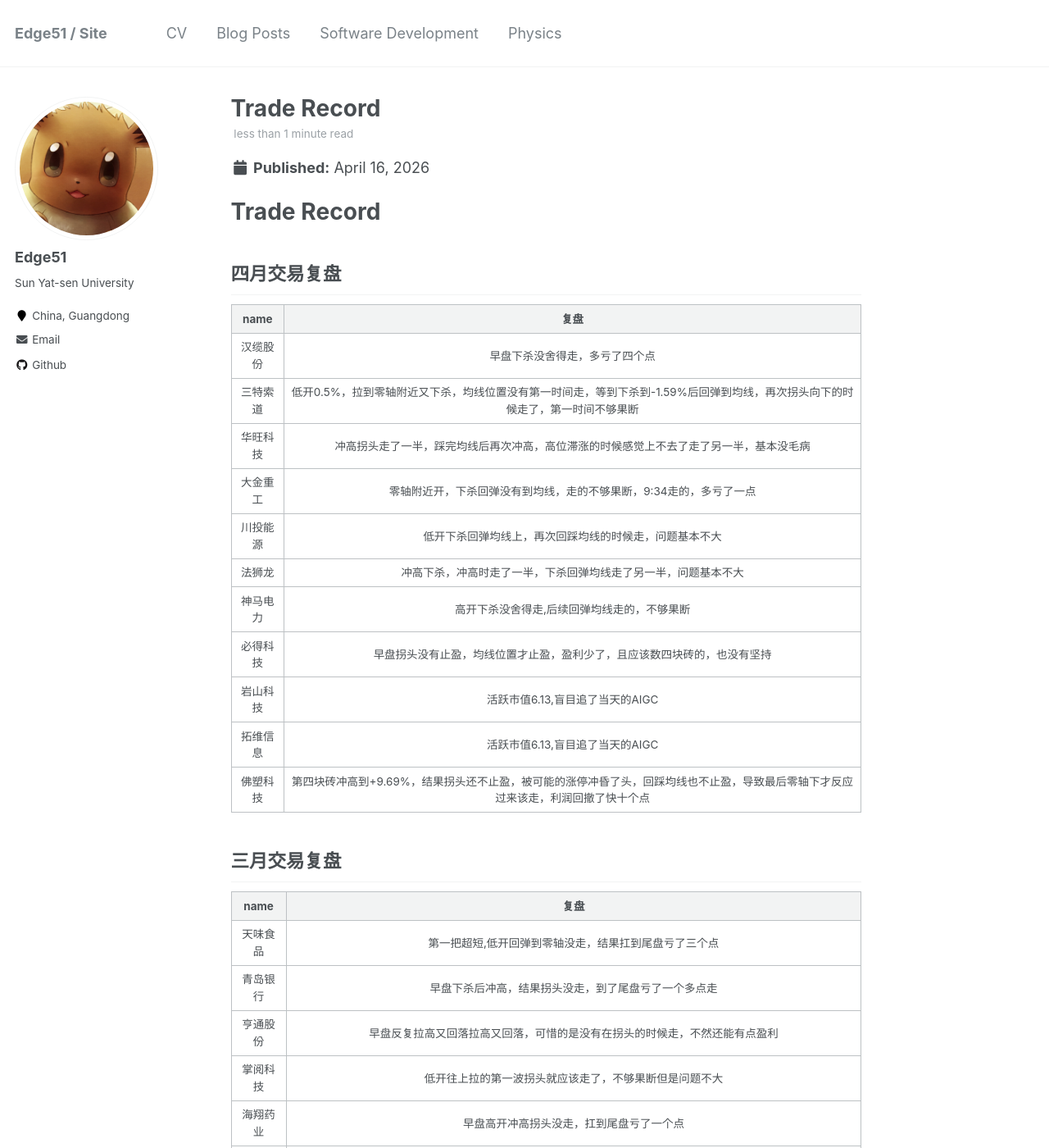
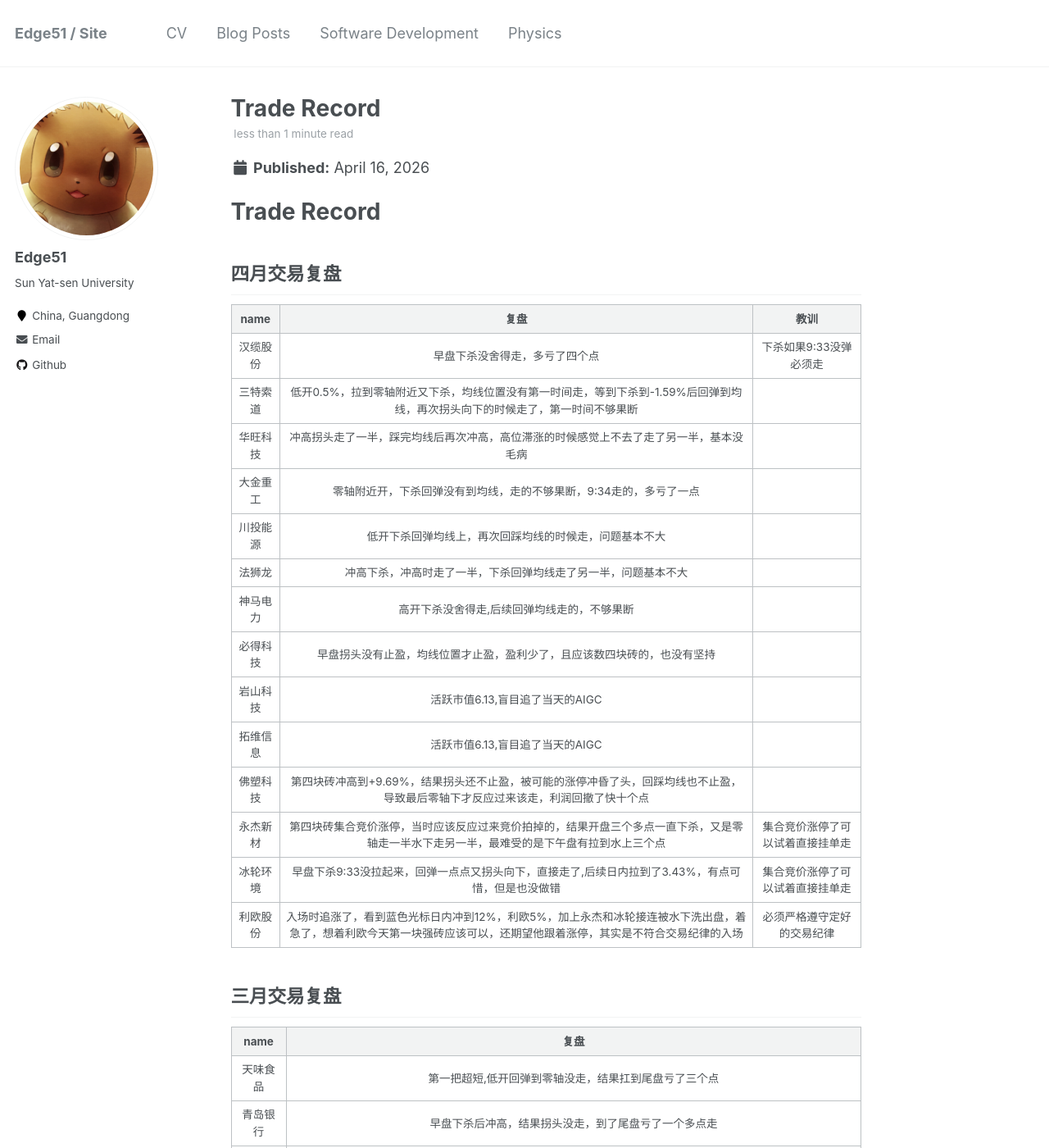
Before and after one commit to Edge51/Edge51.github.io, a Jekyll site: the page built from _posts/2026-04-16-blog-post-trade-record.md, in a window 1280 px wide and 1400 px high. Shown: the whole window at 82% size. Built offline with Jekyll 4.4.1, drawn with Linux system fonts in a browser that asks for light colours.

Commit message:
update trading record

```diff
--- a/_posts/2026-04-16-blog-post-trade-record.md
+++ b/_posts/2026-04-16-blog-post-trade-record.md
@@ -11,9 +11,9 @@ tags:
 ## 四月交易复盘
 
 
-|name|复盘|
-|:--:|:--:|
-|汉缆股份|早盘下杀没舍得走，多亏了四个点|
+|name|复盘| 教训|
+|:--:|:--:|:--:|
+|汉缆股份|早盘下杀没舍得走，多亏了四个点|下杀如果9:33没弹必须走|
 |三特索道|低开0.5%，拉到零轴附近又下杀，均线位置没有第一时间走，等到下杀到-1.59%后回弹到均线，再次拐头向下的时候走了，第一时间不够果断|
 |华旺科技|冲高拐头走了一半，踩完均线后再次冲高，高位滞涨的时候感觉上不去了走了另一半，基本没毛病|
 |大金重工|零轴附近开，下杀回弹没有到均线，走的不够果断，9:34走的，多亏了一点|
@@ -24,6 +24,9 @@ tags:
 |岩山科技|活跃市值6.13,盲目追了当天的AIGC|
 |拓维信息|活跃市值6.13,盲目追了当天的AIGC|
 |佛塑科技|第四块砖冲高到+9.69%，结果拐头还不止盈，被可能的涨停冲昏了头，回踩均线也不止盈，导致最后零轴下才反应过来该走，利润回撤了快十个点|
+|永杰新材|第四块砖集合竞价涨停，当时应该反应过来竞价拍掉的，结果开盘三个多点一直下杀，又是零轴走一半水下走另一半，最难受的是下午盘有拉到水上三个点|集合竞价涨停了可以试着直接挂单走|
+|冰轮环境|早盘下杀9:33没拉起来，回弹一点点又拐头向下，直接走了,后续日内拉到了3.43%，有点可惜，但是也没做错|集合竞价涨停了可以试着直接挂单走|
+|利欧股份|入场时追涨了，看到蓝色光标日内冲到12%，利欧5%，加上永杰和冰轮接连被水下洗出盘，着急了，想着利欧今天第一块强砖应该可以，还期望他跟着涨停，其实是不符合交易纪律的入场|必须严格遵守定好的交易纪律|
 
 ## 三月交易复盘
 
```
